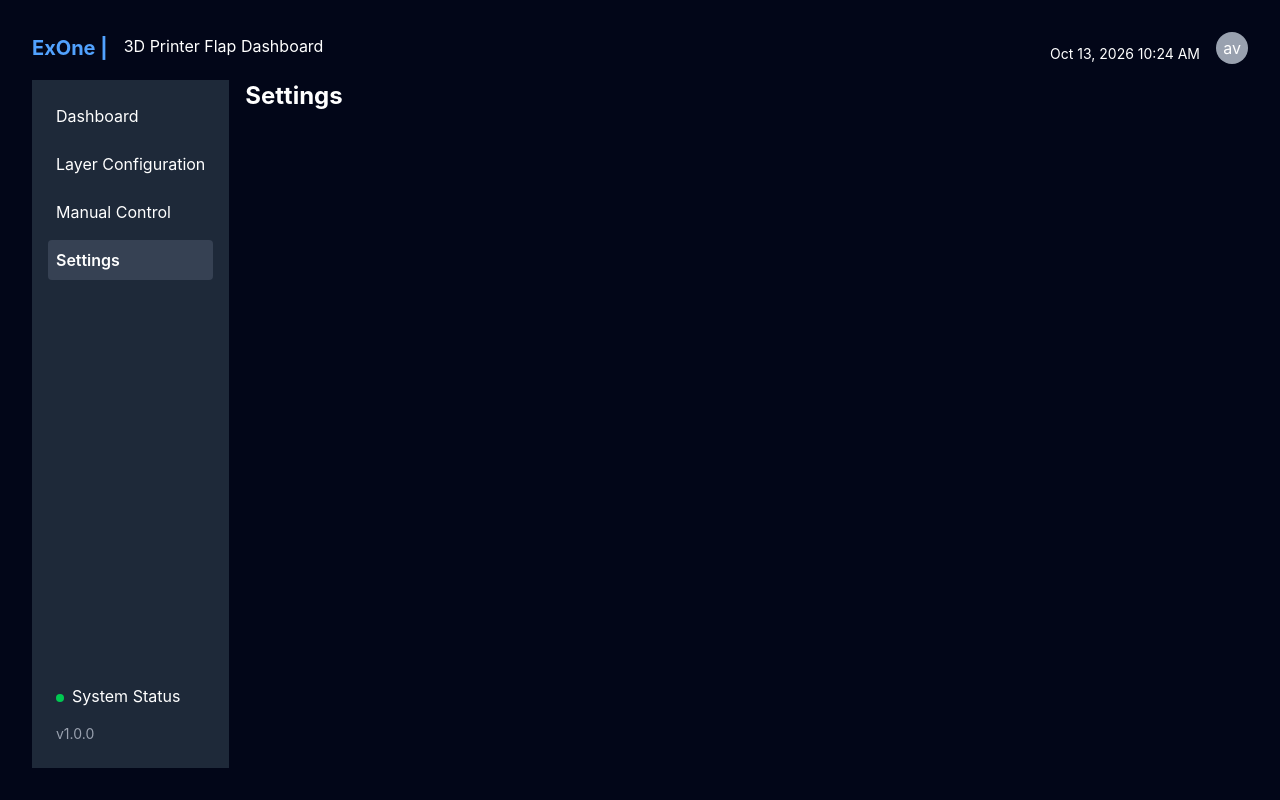
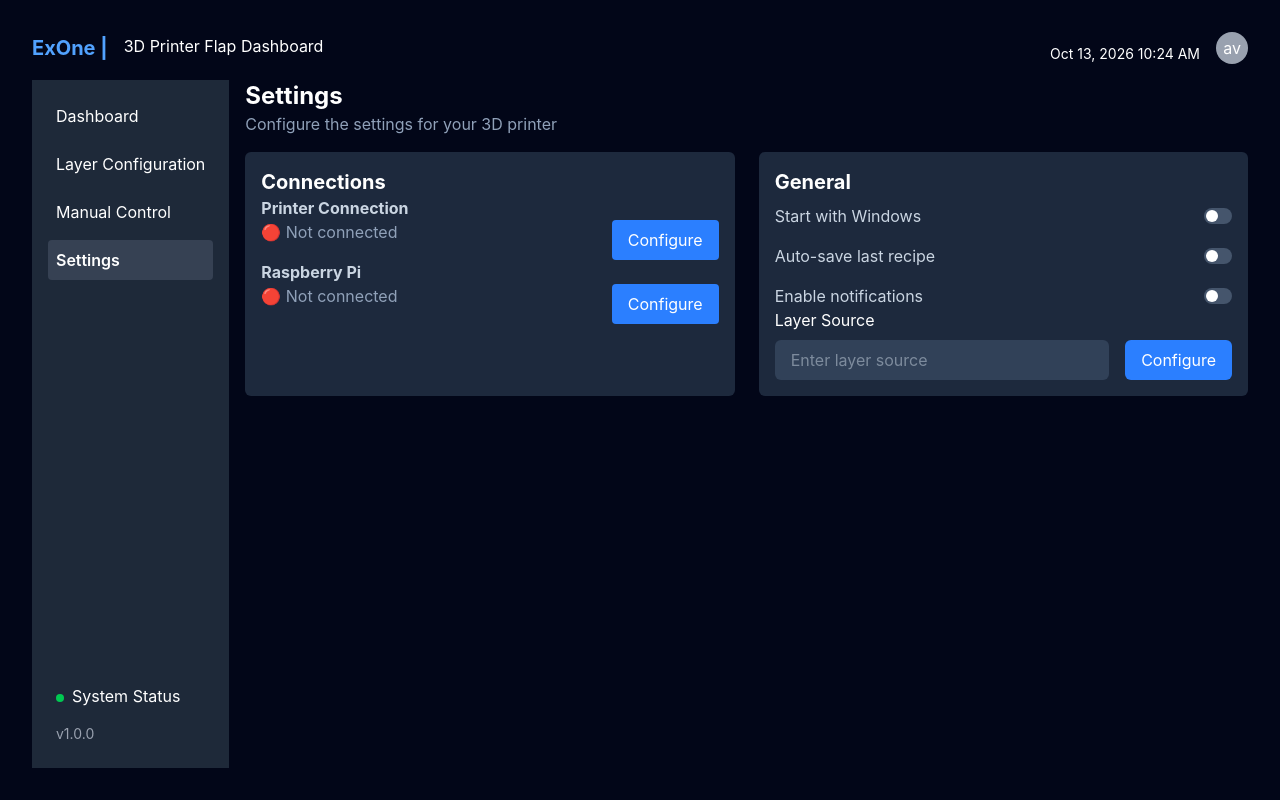
Before and after one commit to Alfredoeb9/ExOne-3D-Printer-Flap-Controller, a React (Vite) app in the folder UI/: page /settings in a window 1280 px wide. Built offline with nearby package versions, Linux system fonts and the light colour scheme.

Commit message:
[Settings] started on settings UI page

```diff
--- a/UI/src/pages/Settings.tsx
+++ b/UI/src/pages/Settings.tsx
@@ -1,7 +1,140 @@
 export default function Settings() {
     return (
-        <div>
-            <h1 className="text-2xl font-bold text-white">Settings</h1>
+        <div className="flex h-full min-h-0 w-full flex-col overflow-hidden">
+            <div className="mb-4 flex shrink-0 flex-wrap items-center justify-between gap-3">
+                <div>
+                    <h1 className="text-2xl font-bold text-white">Settings</h1>
+                    <p className="text-slate-400">Configure the settings for your 3D printer</p>
+                </div>
+            </div>
+
+            <div className="min-h-0 flex gap-6 overflow-auto">
+                <div className="connection flex-1 bg-slate-800 p-4 rounded-md">
+                    <h2 className="text-xl font-bold text-white">Connections</h2>
+
+                    <div className="printer">
+                        <h3 className="text-md font-bold text-slate-300">Printer Connection</h3>
+
+                        <div className="flex flex-row justify-between gap-3">
+                            <p className="text-slate-400">🔴 Not connected</p>
+                            <button className="cursor-pointer rounded bg-blue-500 px-4 py-2 text-white">Configure</button>
+                        </div>
+                    </div>
+
+                    <div className="raspberry-pi">
+                        <h3 className="text-md font-bold text-slate-300">Raspberry Pi</h3>
+
+                        <div className="flex flex-row justify-between gap-3">
+                            <p className="text-slate-400">🔴 Not connected</p>
+                            <button className="cursor-pointer rounded bg-blue-500 px-4 py-2 text-white">Configure</button>
+                        </div>
+                    </div>
+                </div>
+
+                <div className="general flex-1 bg-slate-800 p-4 rounded-md">
+                    <h2 className="text-xl font-bold text-white">General</h2>
+
+                    <div className="mt-2 mb-4 space-y-4">
+                        <label
+                            htmlFor="start-with-windows"
+                            className="flex cursor-pointer items-center justify-between text-slate-300"
+                        >
+                            <span>Start with Windows</span>
+
+                            <span className="relative inline-flex">
+                                <input
+                                    id="start-with-windows"
+                                    type="checkbox"
+                                    role="switch"
+                                    className="peer sr-only"
+                                />
+                                <span
+                                    aria-hidden="true"
+                                    className="h-4 w-7 rounded-full bg-slate-600 transition-colors
+                                        after:absolute after:left-0.5 after:top-0.5 after:size-3
+                                        after:rounded-full after:bg-white after:transition-transform
+                                        peer-checked:bg-blue-500 peer-checked:after:translate-x-3
+                                        peer-focus-visible:outline peer-focus-visible:outline-2
+                                        peer-focus-visible:outline-offset-2 peer-focus-visible:outline-blue-300"
+                                />
+                            </span>
+                        </label>
+                    </div>
+
+
+                    <div className="mt-4 space-y-4">
+                        <label
+                            htmlFor="auto-save-last-recipe"
+                            className="flex cursor-pointer items-center justify-between text-slate-300"
+                        >
+                            <span>Auto-save last recipe</span>
+
+                            <span className="relative inline-flex">
+                                <input
+                                    id="auto-save-last-recipe"
+                                    type="checkbox"
+                                    role="switch"
+                                    className="peer sr-only"
+                                />
+                                <span
+                                    aria-hidden="true"
+                                    className="h-4 w-7 rounded-full bg-slate-600 transition-colors
+                                        after:absolute after:left-0.5 after:top-0.5 after:size-3
+                                        after:rounded-full after:bg-white after:transition-transform
+                                        peer-checked:bg-blue-500 peer-checked:after:translate-x-3
+                                        peer-focus-visible:outline peer-focus-visible:outline-2
+                                        peer-focus-visible:outline-offset-2 peer-focus-visible:outline-blue-300"
+                                />
+                            </span>
+                        </label>
+                    </div>
+
+                    <div className="mt-4 space-y-4">
+                        <label
+                            htmlFor="enable-notifications"
+                            className="flex cursor-pointer items-center justify-between text-slate-300"
+                        >
+                            <span>Enable notifications</span>
+
+                            <span className="relative inline-flex">
+                                <input
+                                    id="enable-notifications"
+                                    type="checkbox"
+                                    role="switch"
+                                    className="peer sr-only"
+                                />
+                                <span
+                                    aria-hidden="true"
+                                    className="h-4 w-7 rounded-full bg-slate-600 transition-colors
+                                        after:absolute after:left-0.5 after:top-0.5 after:size-3
+                                        after:rounded-full after:bg-white after:transition-transform
+                                        peer-checked:bg-blue-500 peer-checked:after:translate-x-3
+                                        peer-focus-visible:outline peer-focus-visible:outline-2
+                                        peer-focus-visible:outline-offset-2 peer-focus-visible:outline-blue-300"
+                                />
+                            </span>
+                        </label>
+                    </div>
+
+                    <div className="source">
+                        <h3>Layer Source</h3>
+                        <div className="flex gap-4">
+                            <input
+                                type="text"
+                                placeholder="Enter layer source"
+                                id="layer-source"
+                                className="mt-2 pl-4 block w-full rounded-md border-slate-600 bg-slate-700 text-slate-300 focus:border-blue-500 focus:ring focus:ring-blue-500 focus:ring-opacity-50"
+                            />
+                            <button className="mt-2 rounded-md bg-blue-500 px-4 py-2 text-white hover:bg-blue-600 focus:outline-none focus:ring-2 focus:ring-blue-500 focus:ring-offset-2">Configure</button>
+                        </div>
+
+                    </div>
+                </div>
+
+
+            </div>
+
+
         </div>
     );
 }
```
